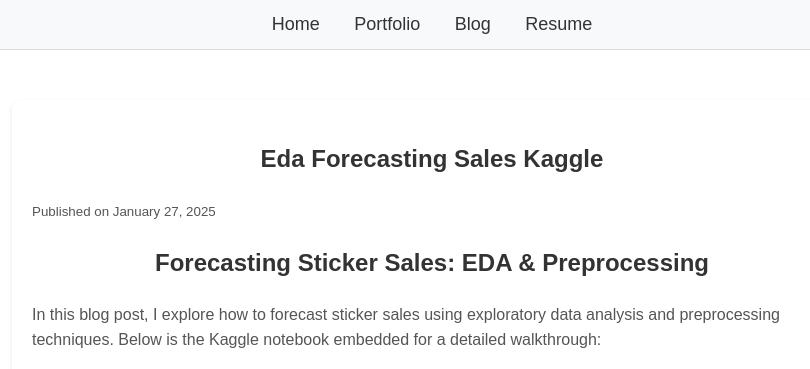
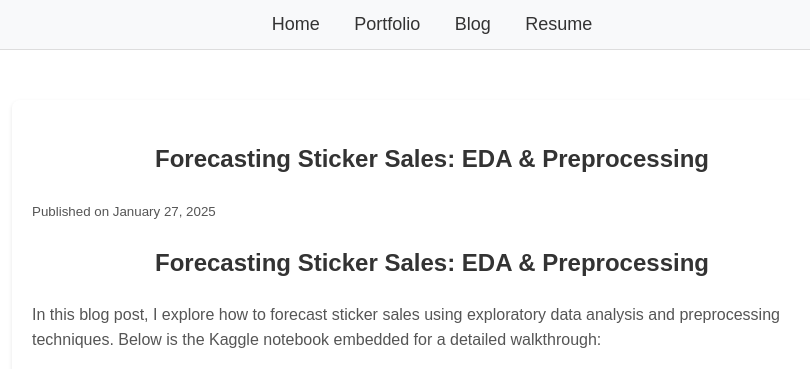
Before and after one commit to Hoale2908/hoale2908.github.io, a Jekyll site: the page built from _posts/2025-01-27-EDA-forecasting-sales-kaggle.md, in a window 1280 px wide, cut to the strip 0-369 px from the top of the page. Shown: the whole strip, without its empty margins (208-1018 px from the left). Built offline with Jekyll 4.4.1, drawn with Linux system fonts in a browser that asks for light colours; our own code applies the rules of GitHub Pages for plain Markdown files; some of the changed lines change nothing that is shown.

Commit message:
update EDA-forecasting-sales-kaggle.md

```diff
--- a/_posts/2025-01-27-EDA-forecasting-sales-kaggle.md
+++ b/_posts/2025-01-27-EDA-forecasting-sales-kaggle.md
@@ -1,3 +1,9 @@
+---
+layout: post
+title: "Forecasting Sticker Sales: EDA & Preprocessing"
+date: 2025-01-27
+tags: [python, data analysis,]
+---
 # Forecasting Sticker Sales: EDA & Preprocessing
 
 In this blog post, I explore how to forecast sticker sales using exploratory data analysis and preprocessing techniques. Below is the Kaggle notebook embedded for a detailed walkthrough:
```
